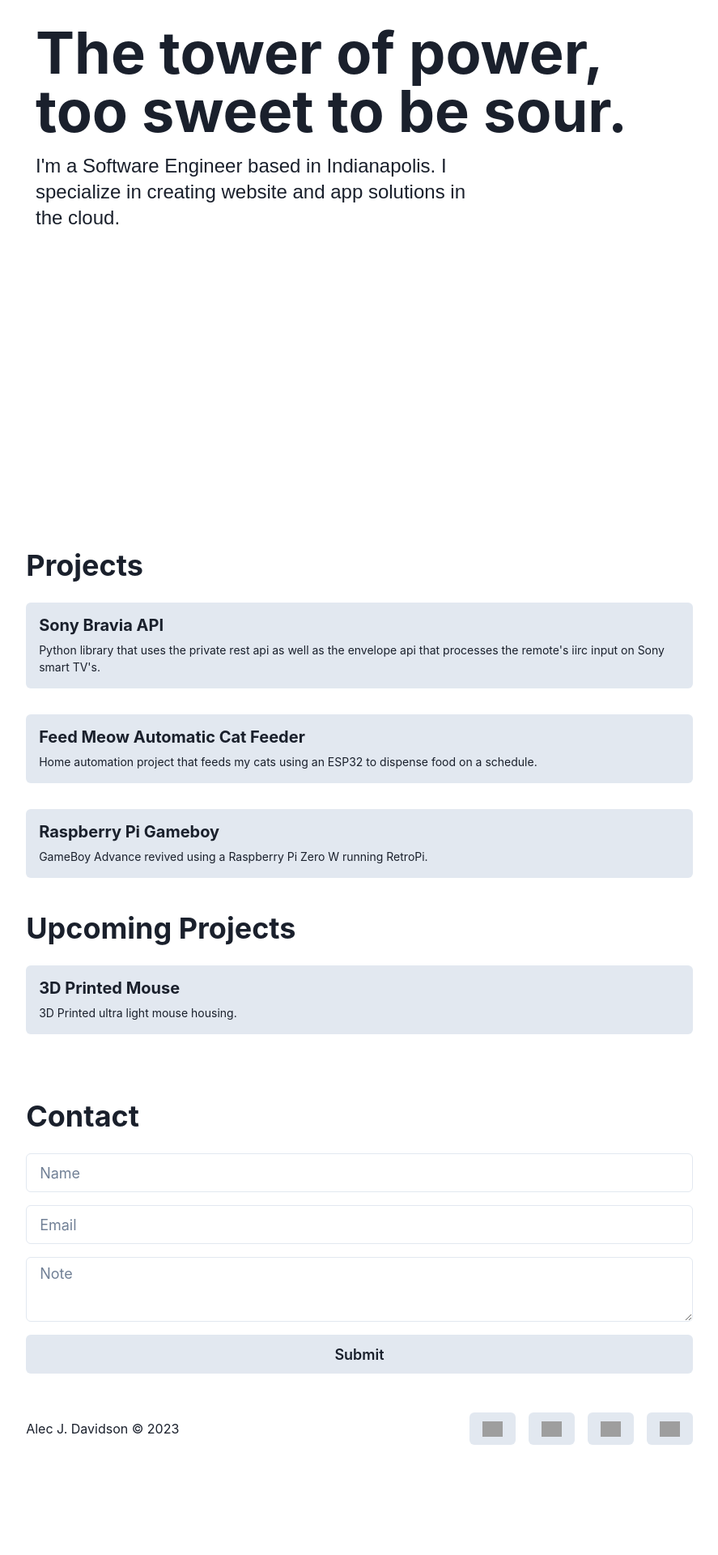
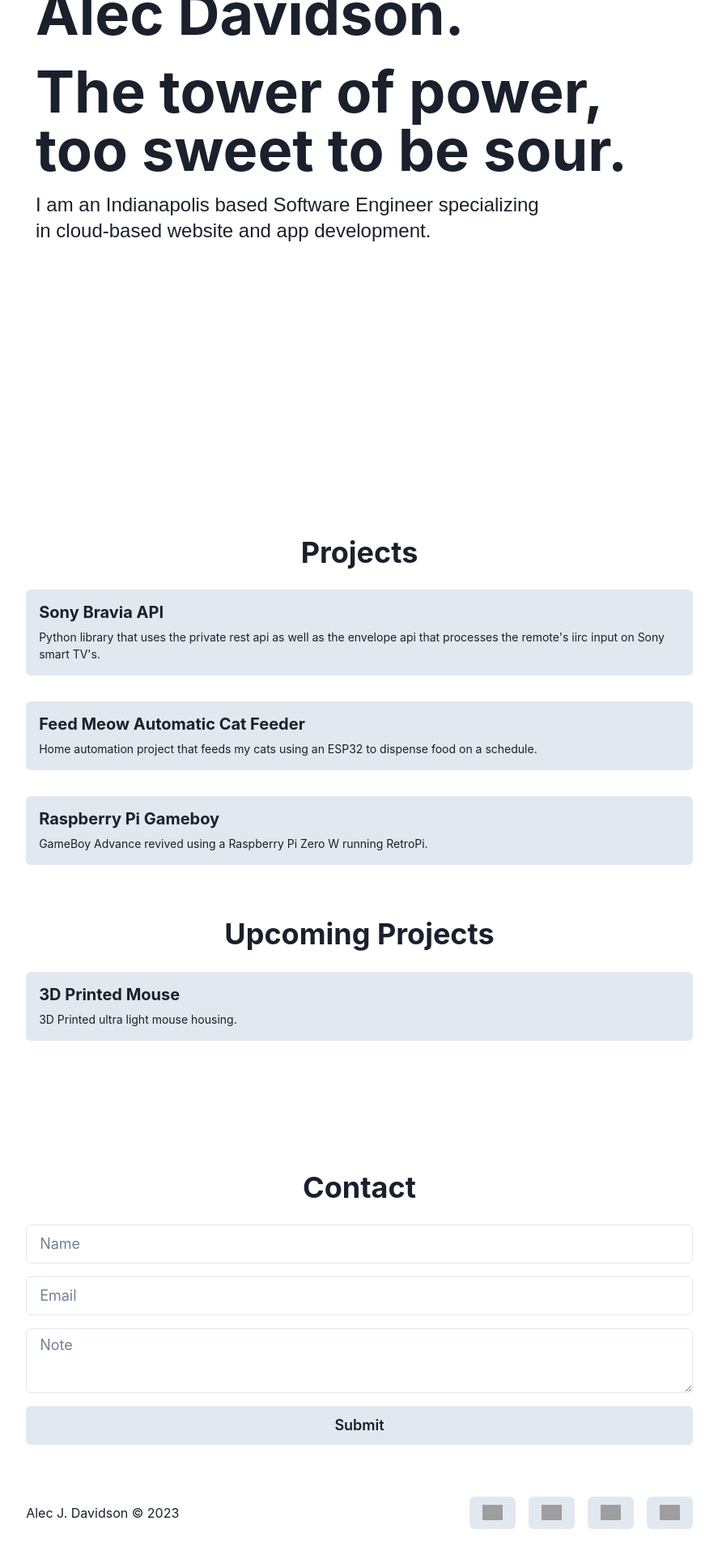
Before and after one commit to AlecJDavidson/AlecJDavidson, a React (Vite) app: page / in a window 1280 px wide. Shown: the part 310-2230 px from the top of the page at 81% size, without its empty margins (196-1083 px from the left). Before the commit the page ends 2142 px from the top, so only its background shows below. Built offline with nearby package versions, Linux system fonts and the light colour scheme; grey boxes are pictures that could not be loaded; the HTML template or start-up script is replaced by a standard one.

Commit message:
In a good enough state to launch.

```diff
--- a/src/App.tsx
+++ b/src/App.tsx
@@ -6,7 +6,8 @@ import { ChakraProvider } from '@chakra-ui/react'
 import Nav from './components/ui-components/navbar/Nav'
 import Home from './views/home/Home'
 import About from './views/about/About'
-import Blog from './views/blog/Blog'
+// import Blog from './views/blog/Blog'
+import TempBlog from './views/blog/TempBlog'
 import Projects from './views/projects/Projects'
 import Footer from './components/ui-components/footer/Footer'
 
@@ -17,7 +18,7 @@ const App = () => {
       <Routes>
         <Route path='/' element={<Home />} />
         <Route path='/about' element={<About />} />
-        <Route path='/blog' element={<Blog />} />
+        <Route path='/blog' element={<TempBlog/>} />
         <Route path='/projects' element={<Projects />} />
       </Routes>
       <Footer />
--- a/src/components/ui-components/certifications/Certifications.tsx
+++ b/src/components/ui-components/certifications/Certifications.tsx
@@ -1,4 +1,4 @@
-import { Box, Heading, VStack, HStack, Link } from '@chakra-ui/react'
+import { Box, Heading, VStack, HStack, Link, Image } from '@chakra-ui/react'
 
 const Certifications = () => {
   const certifications = [
@@ -26,9 +26,9 @@ const Certifications = () => {
   ]
 
   return (
-    <Box display='flex' justifyContent='center'  marginBottom='%'>
-      <Box p={8} width={['100%', '90%', '80%', '73%']}>
-        <Heading as='h1' size='xl' mb={6} textAlign='left'>
+    <Box display='flex' justifyContent='center'>
+      <Box p={8} width={['100%', '90%', '80%']}>
+        <Heading as='h1' size='lg' mb={6}>
           Certifications
         </Heading>
 
@@ -44,7 +44,10 @@ const Certifications = () => {
                   }}
                   transition='transform 0.2s, box-shadow 0.2s'
                 >
-                  <img src={certification.imageUrl} alt={certification.name} />
+                  <Image
+                    src={certification.imageUrl}
+                    alt={certification.name}
+                  />
                 </Box>
               </Link>
             ))}
--- a/src/components/ui-components/contact/Contact.tsx
+++ b/src/components/ui-components/contact/Contact.tsx
@@ -21,7 +21,7 @@ const Contact = () => {
   return (
     <Box display='flex' justifyContent='center'>
       <Box p={8} width={['100%', '90%', '80%', '73%']}>
-        <Heading as='h1' size='xl' mb={6} textAlign='left'>
+        <Heading as='h1' size='xl' mb={6} textAlign='center'>
           Contact
         </Heading>
 
--- a/src/components/ui-components/footer/Footer.tsx
+++ b/src/components/ui-components/footer/Footer.tsx
@@ -1,3 +1,4 @@
+
 import {
   Box,
   Flex,
@@ -7,17 +8,21 @@ import {
   Image,
   useColorMode,
   useColorModeValue,
-} from '@chakra-ui/react'
+} from '@chakra-ui/react';
 
 const Footer = () => {
-  const { colorMode } = useColorMode()
+  const { colorMode } = useColorMode();
 
   return (
-    <Box display='flex' justifyContent='center'>
+    <Box
+      as="footer"
+      py={8}
+      marginBottom={'-5rem'}
+      backgroundColor={useColorModeValue('white', 'gray.800')}
+    >
       <Box
-        p={8}
-        width={['100%', '90%', '80%', '73%']}
-        py={4}
+        maxWidth={['100%', '90%', '80%', '73%']}
+        mx="auto"
         px={8}
         textAlign={['center', 'center', 'left']}
       >
@@ -45,7 +50,7 @@ const Footer = () => {
               >
                 <Image
                   boxSize='25px'
-                  objectFit={'contain'}
+                  objectFit='contain'
                   src='https://cdn-icons-png.flaticon.com/128/3536/3536505.png'
                   alt='LinkedIn'
                 />
@@ -66,7 +71,7 @@ const Footer = () => {
               >
                 <Image
                   boxSize='25px'
-                  objectFit={'contain'}
+                  objectFit='contain'
                   src='https://cdn-icons-png.flaticon.com/128/3291/3291695.png'
                   alt='GitHub'
                 />
@@ -88,7 +93,7 @@ const Footer = () => {
               >
                 <Image
                   boxSize='25px'
-                  objectFit={'contain'}
+                  objectFit='contain'
                   src='https://www.svgrepo.com/show/331358/credly.svg'
                   alt='Credly'
                 />
@@ -110,7 +115,7 @@ const Footer = () => {
               >
                 <Image
                   boxSize='25px'
-                  objectFit={'contain'}
+                  objectFit='contain'
                   src='https://cdn4.iconfinder.com/data/icons/logos-brands-5/24/codewars-512.png'
                   alt='CodeWars'
                 />
@@ -120,7 +125,7 @@ const Footer = () => {
         </Flex>
       </Box>
     </Box>
-  )
-}
+  );
+};
 
-export default Footer
+export default Footer;
--- a/src/components/ui-components/hero/Hero.tsx
+++ b/src/components/ui-components/hero/Hero.tsx
@@ -69,7 +69,7 @@ const HeroStatement: React.FC<HeroStatementProps> = ({
           lineHeight='2rem'
           mb={6}
           textAlign='left'
-          maxWidth='35rem'
+          maxWidth='40rem'
         >
           {subtitle}
         </Text>
--- a/src/views/about/About.tsx
+++ b/src/views/about/About.tsx
@@ -1,20 +1,62 @@
 import 'react'
-import { Box, Heading, Image, HStack } from '@chakra-ui/react'
+import {
+  Box,
+  Text,
+  Heading,
+  Image,
+  VStack,
+  Spacer,
+  Flex,
+} from '@chakra-ui/react'
+import Certifications from '../../components/ui-components/certifications/Certifications'
 
 const About = () => {
   return (
-    <Box display='flex' justifyContent='center'>
-      <Box p={8} width={['100%', '90%', '80%', '73%']}>
-        <Heading as='h1' size='xl' mb={6} textAlign='left'>
-          Hi, I'm Alec!
-        </Heading>
-        <Image
-          src='../../../public/assets/profile.png'
-          //  original size 2728x2424
-          alt='Profile Image'
-          borderRadius={'15'}
-          maxWidth={'25%'}
-        />
+    <Box display='flex' justifyContent='center' my={8}>
+      <Box p={8} width={['100%', '90%', '80%']}>
+        <Flex flexDirection={['column', 'row']} alignItems='stretch'>
+          <Box pr={[0, 8]} mb={[0]} minHeight='320px'>
+            <Image
+              src='/assets/profile.png'
+              alt='Profile Image'
+              borderRadius={15}
+              maxWidth={['100%']}
+              objectFit={['contain', 'cover']}
+              height='100%'
+            />
+          </Box>
+
+          <VStack
+            spacing={6}
+            alignItems={['center', 'flex-start']}
+            textAlign={['center', 'left']}
+          >
+            <Heading as='h1' size='xl' mb={2}>
+              About Me
+            </Heading>
+
+            <Text
+              fontSize={['sm', 'md', 'xl', '2xl']}
+              fontFamily='arial'
+              lineHeight='1.75rem'
+            >
+              As a passionate software engineer specializing in cloud
+              technologies, I thrive on the creative process of tinkering and
+              constructing innovative solutions. With years of experience under
+              my belt, I've become a true Linux aficionado. It's my trusted
+              companion, accompanying me in both professional and personal
+              projects. Programming is not just a job for me; it's a deep-rooted
+              hobby that fuels my curiosity and allows me to continuously learn
+              and explore new possibilities.
+            </Text>
+          </VStack>
+        </Flex>
+
+        <Spacer height='3rem' />
+
+        <Box width='100%'>
+          <Certifications />
+        </Box>
       </Box>
     </Box>
   )
--- a/src/views/blog/Blog.tsx
+++ b/src/views/blog/Blog.tsx
@@ -69,7 +69,7 @@ const Blog = () => {
   return (
     <Box display='flex' justifyContent='center'>
       <Box p={8} width={['100%', '90%', '80%', '73%']}>
-        <Heading as='h1' size='xl' mb={6} textAlign='left'>
+        <Heading as='h1' size='xl' mb={6} textAlign='center'>
           Blog
         </Heading>
         <VStack spacing={4} align='stretch'>
--- /dev/null
+++ b/src/views/blog/TempBlog.tsx
@@ -0,0 +1,19 @@
+import { Box, Spacer, Heading } from '@chakra-ui/react'
+
+const TempBlog = () => {
+  return (
+    <>
+      <Box display='flex' justifyContent='center'>
+        <Box p={8} width={['100%', '90%', '80%', '73%']}>
+          <Heading as='h1' size='xl' mb={6} textAlign='center'>
+            Blog Coming Soon!
+          </Heading>
+        </Box>
+      </Box>
+
+      <Spacer height={'40rem'} />
+    </>
+  )
+}
+
+export default TempBlog
--- a/src/views/home/Home.tsx
+++ b/src/views/home/Home.tsx
@@ -6,15 +6,16 @@ import Projects from '../projects/Projects'
 const Home = () => {
   return (
     <Box>
+      <Spacer height={'3rem'} />
       <HeroStatement
         hello='Hi, my name is'
         title='Alec Davidson.'
         heroLine='The tower of power, too sweet to be sour.'
-        subtitle="I'm a Software Engineer based in Indianapolis. I specialize in creating
-        website and app solutions in the cloud."
+        subtitle="I am an Indianapolis based Software Engineer specializing in cloud-based website and app development."
       />
-      <Spacer marginBottom='25%' />
-      <Projects/>
+      <Spacer height='17rem' />
+      <Projects />
+
       <Contact />
     </Box>
   )
--- a/src/views/projects/Projects.tsx
+++ b/src/views/projects/Projects.tsx
@@ -62,17 +62,15 @@ const Projects = () => {
     {
       title: 'Raspberry Pi Gameboy',
       description:
-        "GameBoy Advance revived using a Raspberry Pi Zero W running RetroPi.",
+        'GameBoy Advance revived using a Raspberry Pi Zero W running RetroPi.',
       link: 'https://www.youtube.com/watch?v=_sHleTKiPtA',
     },
-
   ]
 
   const FutureProjectPosts = [
     {
       title: '3D Printed Mouse',
-      description:
-        "3D Printed ultra light mouse housing.",
+      description: '3D Printed ultra light mouse housing.',
       link: '',
     },
   ]
@@ -80,7 +78,7 @@ const Projects = () => {
   return (
     <Box display='flex' justifyContent='center'>
       <Box p={8} width={['100%', '90%', '80%', '73%']}>
-        <Heading as='h1' size='xl' mb={6} textAlign='left'>
+        <Heading as='h1' size='xl' mb={6} textAlign='center'>
           Projects
         </Heading>
         <VStack spacing={4} align='stretch'>
@@ -93,11 +91,11 @@ const Projects = () => {
             />
           ))}
         </VStack>
-        <Spacer margin='3%' />
-        <Heading as='h1' size='xl' mb={6} textAlign='left'>
+        <Spacer height='3rem' />
+        <Heading as='h1' size='xl' mb={6} textAlign='center'>
           Upcoming Projects
         </Heading>
-        <VStack spacing={4} align='stretch'>
+        <VStack align='stretch'>
           {FutureProjectPosts.map((post, index) => (
             <ProjectBox
               key={index}
@@ -107,6 +105,8 @@ const Projects = () => {
             />
           ))}
         </VStack>
+
+        <Spacer height='5rem' />
       </Box>
     </Box>
   )
```
